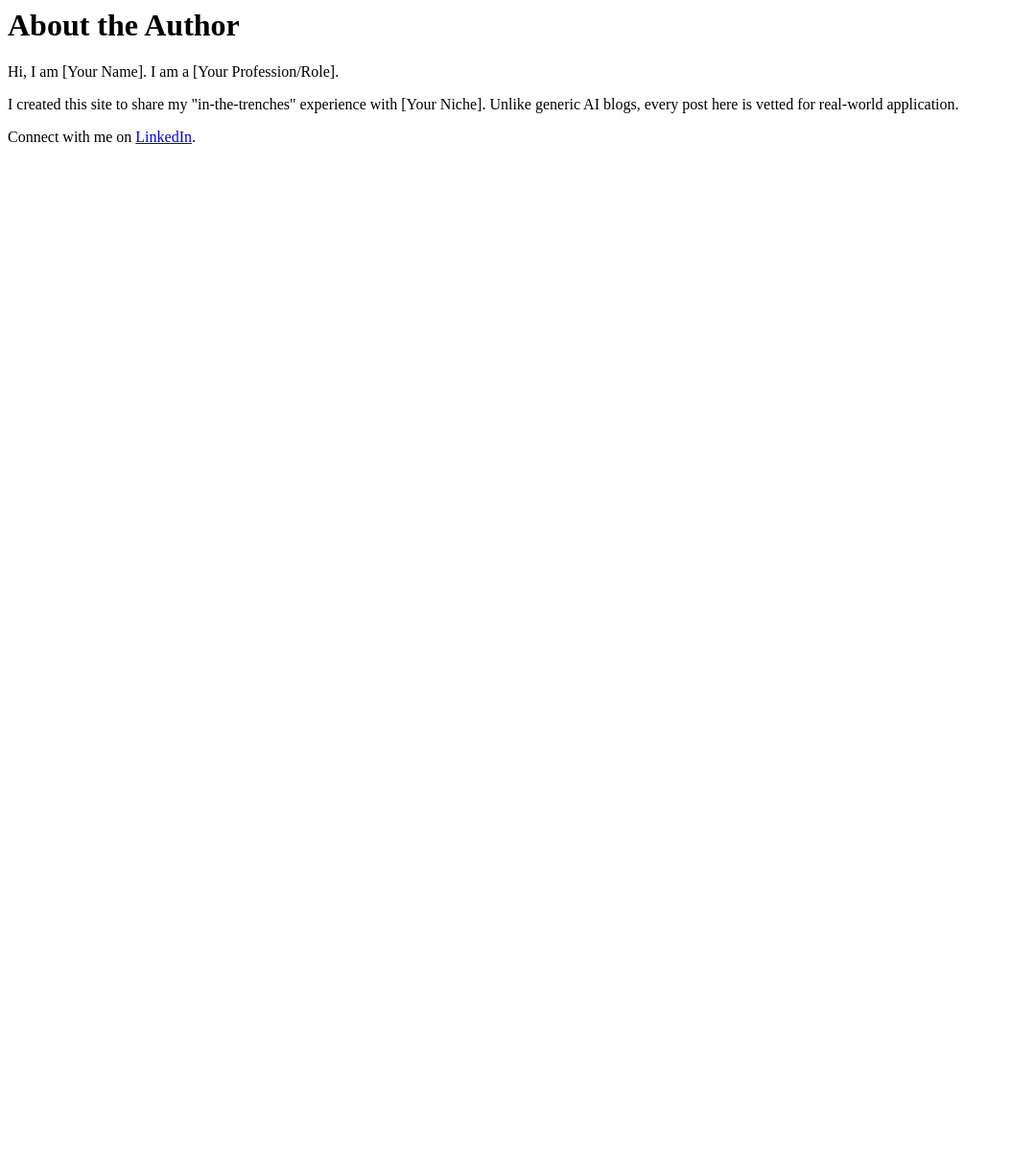
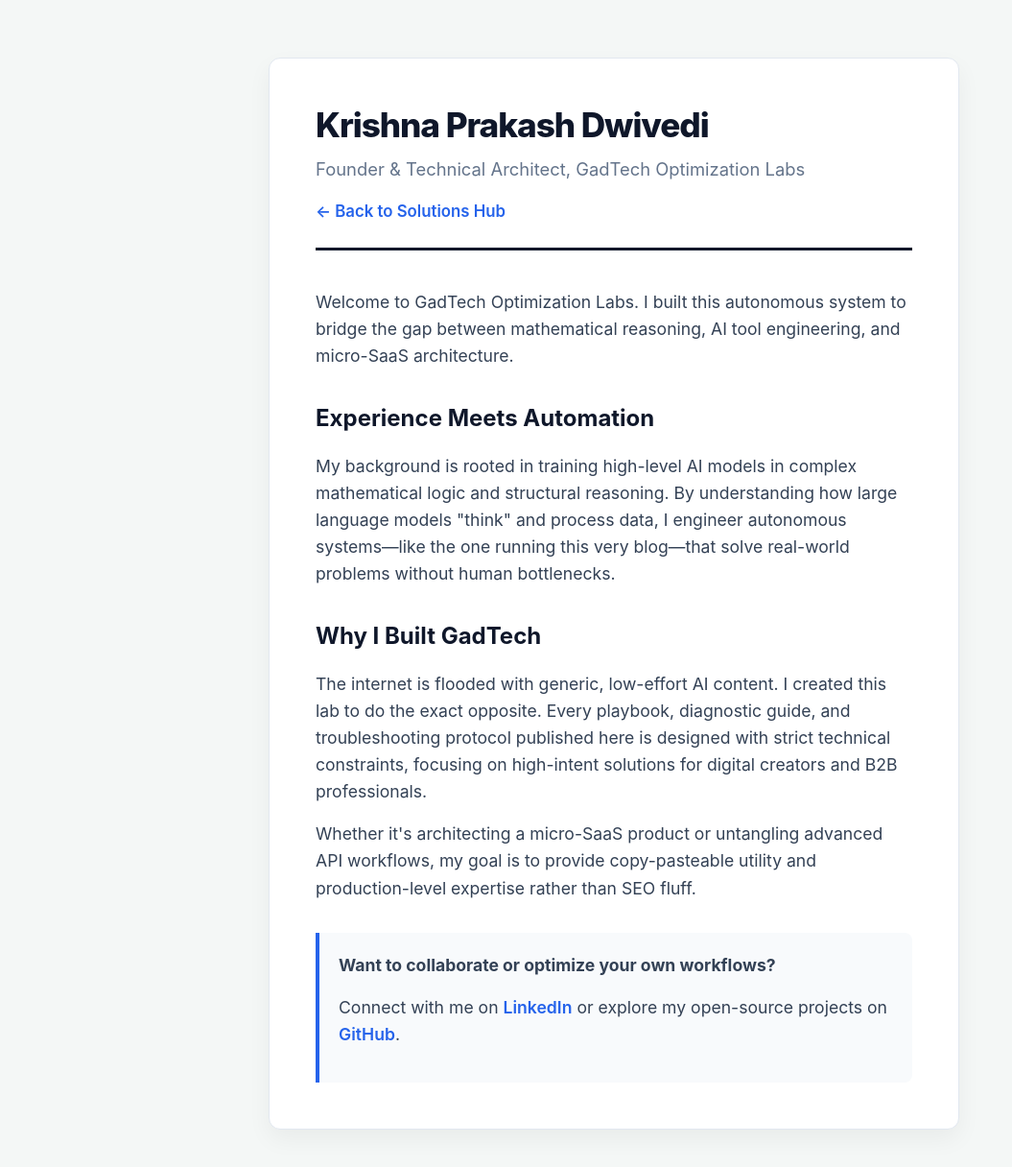
Before and after one commit to Focii-lab/gadtech.github.io, a plain HTML site: page about.html in a window 1280 px wide. Shown: the whole page at 96% size, without its empty margins (0-1055 px from the left). Before the commit the page ends 800 px from the top, so only its background shows below. Drawn offline with Linux system fonts and the light colour scheme.

Commit message:
Revise About page content and structure
Updated the About page with author information and site purpose.

```diff
--- a/about.html
+++ b/about.html
@@ -1,8 +1,65 @@
-<html>
+<!DOCTYPE html>
+<html lang="en">
+<head>
+    <meta charset="UTF-8">
+    <meta name="viewport" content="width=device-width, initial-scale=1.0">
+    <title>About | GadTech Optimization Labs</title>
+    <style>
+        /* Exact match to your index.html for brand consistency */
+        :root { --bg: #f4f7f6; --card: #ffffff; --text: #334155; --head: #0f172a; --accent: #2563eb; --border: #e2e8f0; }
+        * { box-sizing: border-box; margin: 0; padding: 0; }
+        body { font-family: -apple-system, BlinkMacSystemFont, "Segoe UI", Roboto, sans-serif; line-height: 1.6; background: var(--bg); padding: 60px 20px; color: var(--text); }
+        .hub-container { max-width: 720px; margin: 0 auto; background: var(--card); padding: 48px; border-radius: 12px; box-shadow: 0 10px 25px rgba(0,0,0,0.05); border: 1px solid var(--border); }
+        header { margin-bottom: 40px; border-bottom: 3px solid var(--head); padding-bottom: 24px; }
+        h1 { color: var(--head); margin: 0; font-size: 2.2rem; font-weight: 800; letter-spacing: -0.03em; line-height: 1.2; }
+        p.subtitle { color: #64748b; margin: 12px 0 0 0; font-size: 1.15rem; line-height: 1.5; }
+        .main-nav { margin-top: 16px; }
+        .main-nav a { color: var(--accent); font-weight: 600; text-decoration: none; font-size: 1.05rem; }
+        .main-nav a:hover { text-decoration: underline; }
+
+        /* Specific typography for the About Page body */
+        .content-body h2 { color: var(--head); margin: 32px 0 16px 0; font-size: 1.5rem; }
+        .content-body p { margin-bottom: 16px; font-size: 1.1rem; }
+
+        /* Stylish call-to-action box */
+        .contact-box { background: #f8fafc; border-left: 4px solid var(--accent); padding: 20px; margin-top: 32px; border-radius: 0 8px 8px 0; }
+        .contact-box a { color: var(--accent); font-weight: 600; text-decoration: none; }
+        .contact-box a:hover { text-decoration: underline; }
+
+        @media (max-width: 768px) {
+            body { padding: 16px 12px; }
+            .hub-container { padding: 24px 20px; }
+            h1 { font-size: 1.75rem; }
+        }
+    </style>
+</head>
 <body>
-  <h1>About the Author</h1>
-  <p>Hi, I am [Your Name]. I am a [Your Profession/Role].</p>
-  <p>I created this site to share my "in-the-trenches" experience with [Your Niche]. Unlike generic AI blogs, every post here is vetted for real-world application.</p>
-  <p>Connect with me on <a href="[Your LinkedIn Link]">LinkedIn</a>.</p>
+    <div class="hub-container">
+        <header>
+            <h1>Krishna Prakash Dwivedi</h1>
+            <p class="subtitle">Founder & Technical Architect, GadTech Optimization Labs</p>
+
+            <nav class="main-nav">
+                <a href="index.html">&larr; Back to Solutions Hub</a>
+            </nav>
+        </header>
+
+        <main class="content-body">
+            <p>Welcome to GadTech Optimization Labs. I built this autonomous system to bridge the gap between mathematical reasoning, AI tool engineering, and micro-SaaS architecture.</p>
+
+            <h2>Experience Meets Automation</h2>
+            <p>My background is rooted in training high-level AI models in complex mathematical logic and structural reasoning. By understanding how large language models "think" and process data, I engineer autonomous systems—like the one running this very blog—that solve real-world problems without human bottlenecks.</p>
+
+            <h2>Why I Built GadTech</h2>
+            <p>The internet is flooded with generic, low-effort AI content. I created this lab to do the exact opposite. Every playbook, diagnostic guide, and troubleshooting protocol published here is designed with strict technical constraints, focusing on high-intent solutions for digital creators and B2B professionals.</p>
+
+            <p>Whether it's architecting a micro-SaaS product or untangling advanced API workflows, my goal is to provide copy-pasteable utility and production-level expertise rather than SEO fluff.</p>
+
+            <div class="contact-box">
+                <p><strong>Want to collaborate or optimize your own workflows?</strong></p>
+                <p>Connect with me on <a href="#" target="_blank">LinkedIn</a> or explore my open-source projects on <a href="#" target="_blank">GitHub</a>.</p>
+            </div>
+        </main>
+    </div>
 </body>
 </html>
```
